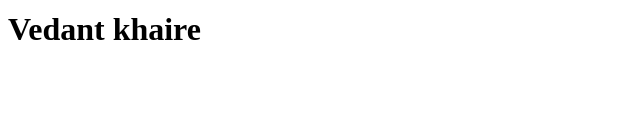
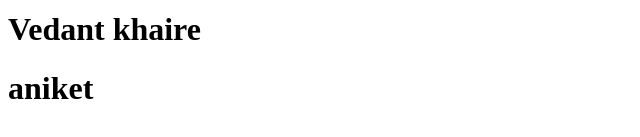
Before and after one commit to A4harv/Web-Dev, a plain HTML site: page index.html in a window 1280 px wide. Shown: the part 127-264 px from the top of the page, without its empty margins (0-640 px from the left). Drawn offline with Linux system fonts and the light colour scheme.

Commit message:
added new line 4

```diff
--- a/index.html
+++ b/index.html
@@ -9,5 +9,6 @@
     <h1>atharv khaire</h1>
     <h1>atharv pate</h1>
     <h1>Vedant khaire</h1>
+    <h1>aniket</h1>
 </body>
 </html>
```
